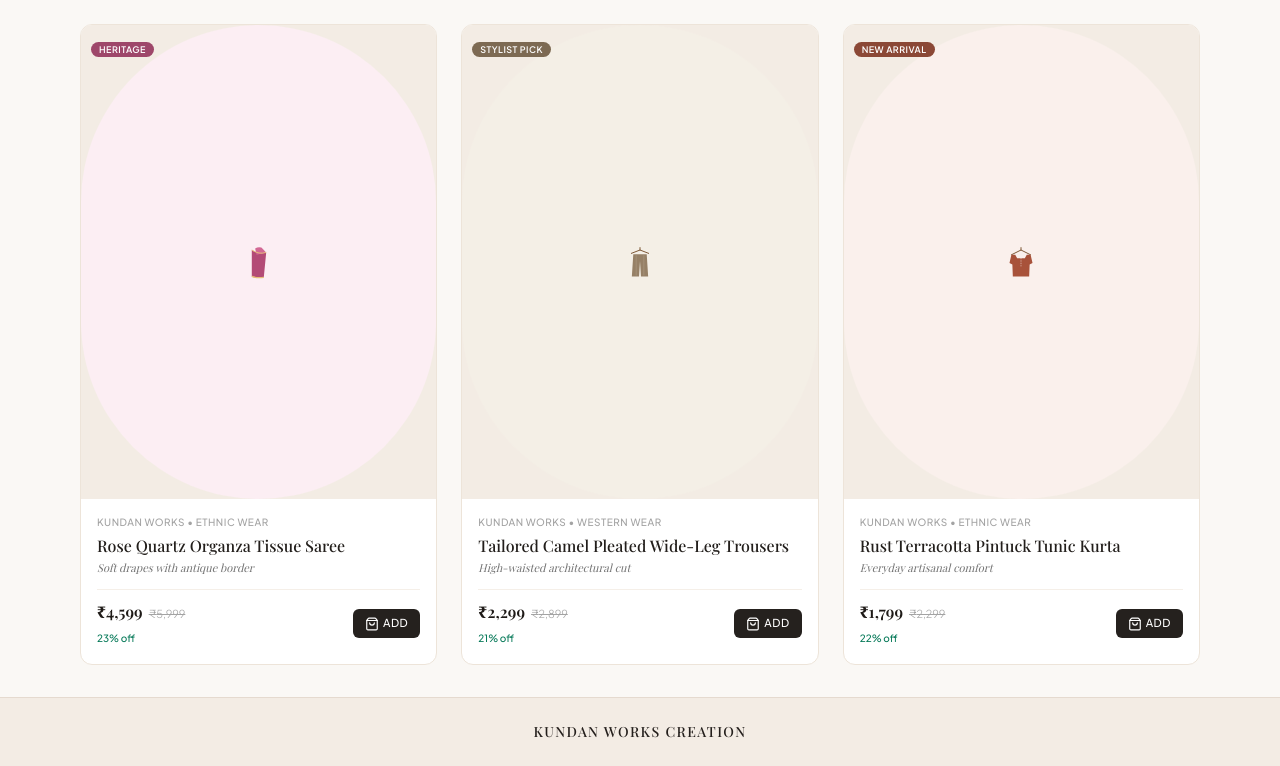
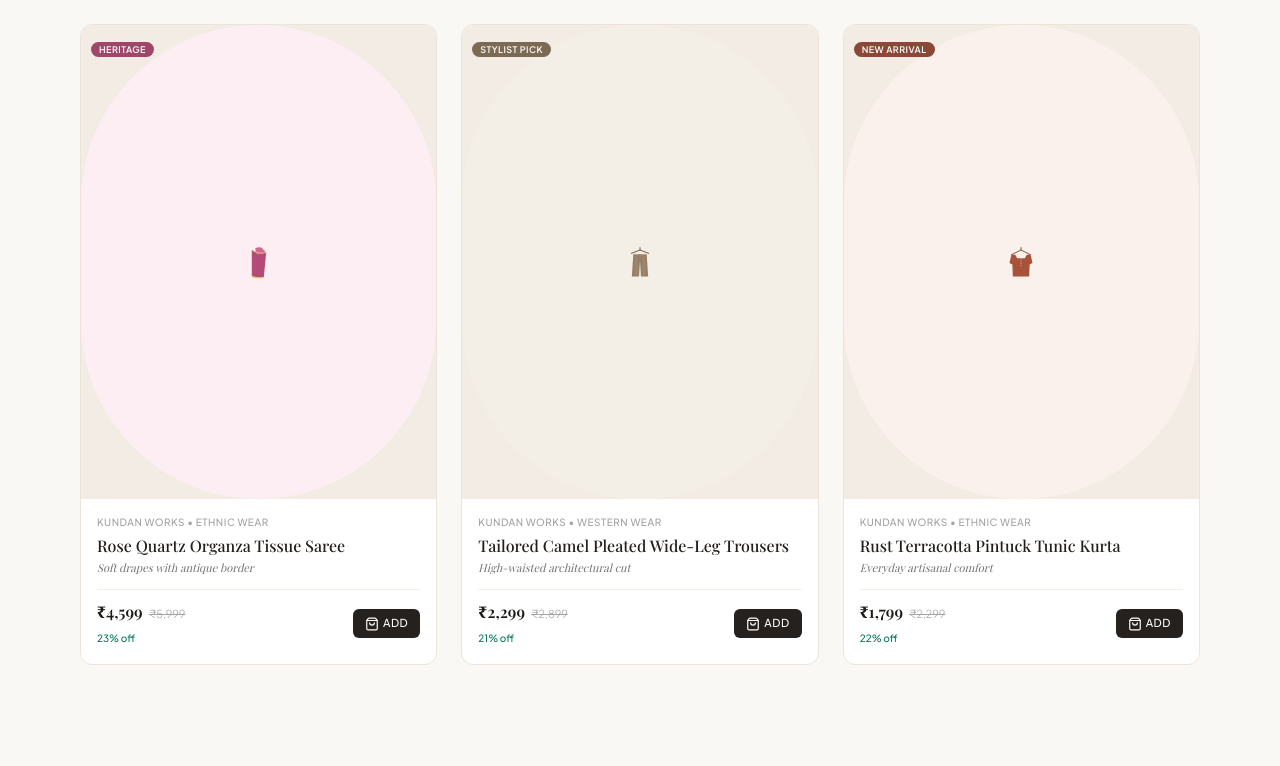
Before and after one commit to shonkuweb/kundanworks, a React (Vite) app: page / in a window 1280 px wide. Shown: the part 2719-3485 px from the top of the page. After the commit the page ends 3416 px from the top, so only its background shows below. Built offline with nearby package versions, Linux system fonts and the light colour scheme; a web font is replaced by a local one.

Commit message:
Remove footer completely from website

```diff
--- a/src/App.jsx
+++ b/src/App.jsx
@@ -45,13 +45,6 @@ const Layout = () => {
         </Routes>
       </main>
 
-      {/* Footer: Kundan Works Creation */}
-      <footer className="bg-[#F3ECE4] border-t border-[#E5DACF] py-6 text-center px-4">
-        <p className="font-serif text-xs sm:text-sm tracking-widest text-[#241F1C] uppercase font-medium">
-          Kundan Works Creation
-        </p>
-      </footer>
-
       {/* Mobile Sticky Bottom Navigation (4 tabs: Home, Cart, Contact, Order) */}
       <BottomNavigation />
 
```
